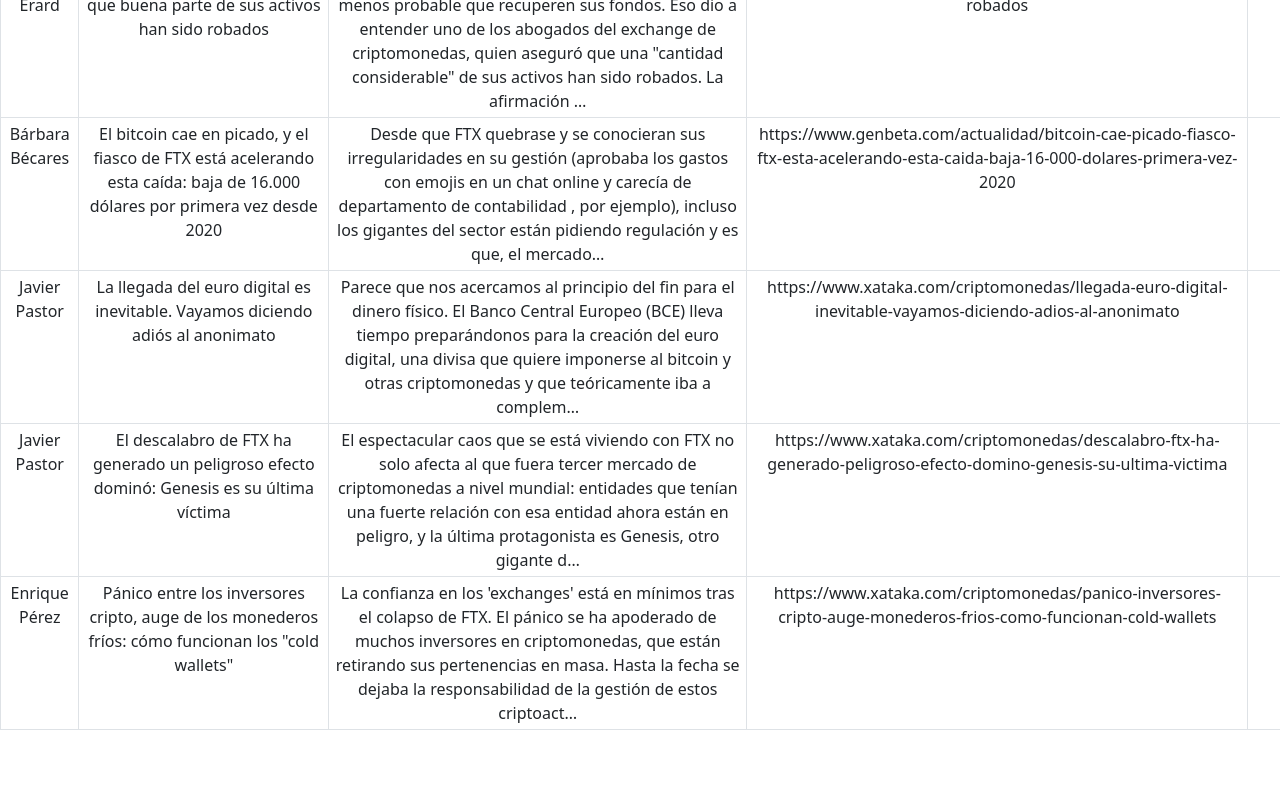
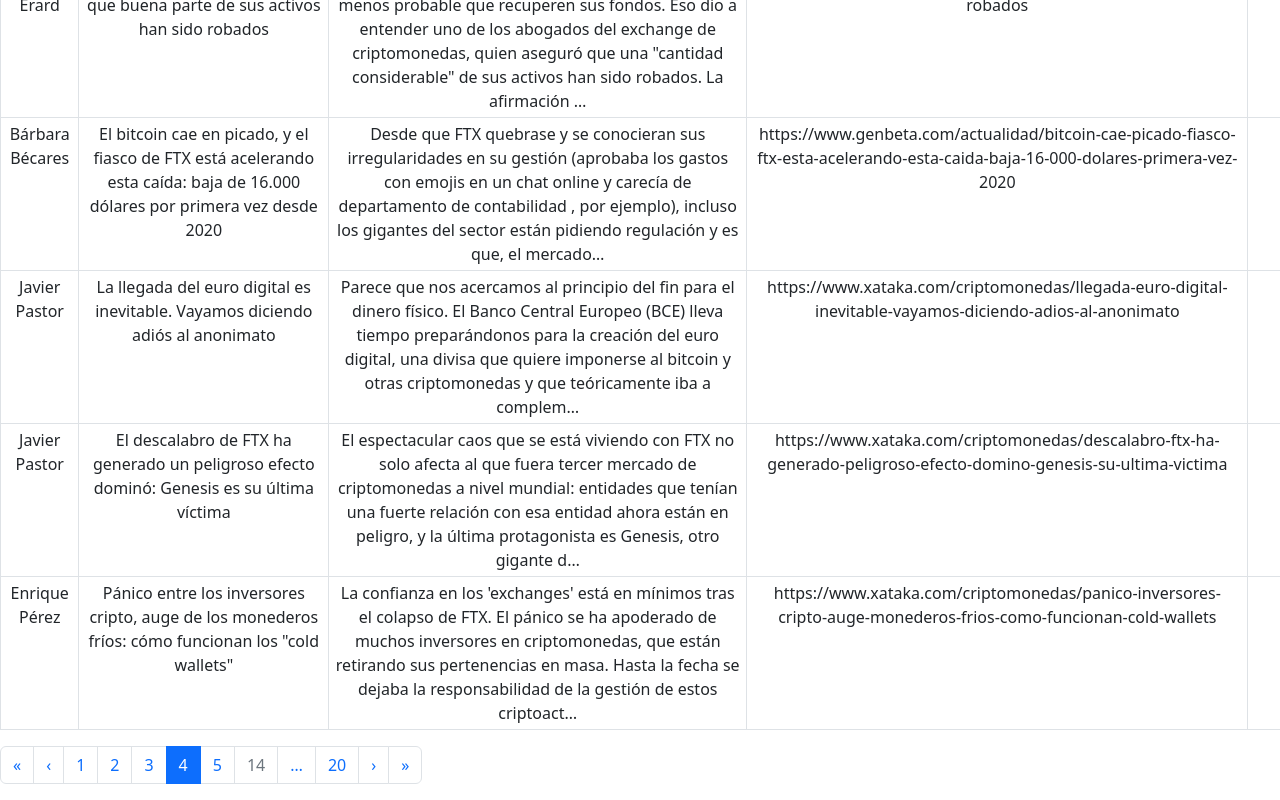
Before and after one commit to zalazarleandrodavid/Busqueda, a React (Create React App) app: page / in a window 1280 px wide. Shown: the part 932-1732 px from the top of the page. Before the commit the page ends 1678 px from the top, so only its background shows below. Built offline with nearby package versions, Linux system fonts and the light colour scheme.

Commit message:
Paginador

```diff
--- a/package.json
+++ b/package.json
@@ -14,6 +14,7 @@
     "bootstrap": "^5.2.3",
     "react": "^18.2.0",
     "react-bootstrap": "^2.6.0",
+    "react-data-table-component": "^7.5.3",
     "react-dom": "^18.2.0",
     "react-scripts": "5.0.1",
     "web-vitals": "^2.1.4"
--- a/src/App.js
+++ b/src/App.js
@@ -2,6 +2,9 @@
 import Search from './components/search/Search';
 import Loanding from './components/loanding/Loanding';
 import Noticias from './components/noticias/Noticias';
+import Paginador from './components/paginador/Paginador';
+
+
 
 
 function App() {
@@ -10,6 +13,8 @@
       <Search/>
       <Loanding/>
       <Noticias/>
+      <Paginador/>
+
 
     </div>
   );
--- a/src/components/paginador/paginador.jsx
+++ b/src/components/paginador/paginador.jsx
@@ -0,0 +1,25 @@
+import React from 'react';
+import Pagination from 'react-bootstrap/Pagination';
+
+
+function Paginador() {
+  return (
+    <Pagination>
+      <Pagination.First />
+      <Pagination.Prev />
+      <Pagination.Item>{1}</Pagination.Item>
+
+      <Pagination.Item>{2}</Pagination.Item>
+      <Pagination.Item>{3}</Pagination.Item>
+      <Pagination.Item active>{4}</Pagination.Item>
+      <Pagination.Item>{5}</Pagination.Item>
+      <Pagination.Item disabled>{14}</Pagination.Item>
+
+      <Pagination.Ellipsis />
+      <Pagination.Item>{20}</Pagination.Item>
+      <Pagination.Next />
+      <Pagination.Last />
+    </Pagination>
+  );
+}
+export default Paginador;
--- a/src/components/search/search.jsx
+++ b/src/components/search/search.jsx
@@ -2,6 +2,7 @@
 import { useEffect, useState } from 'react';
 import axios from "axios";
 import "bootstrap/dist/css/bootstrap.min.css";
+import { Button } from "react-bootstrap";
 
 
 function Search() {
@@ -21,6 +22,8 @@
     useEffect(() => {
       peticionGet();
     }, []) */
+  const [usuarios, setUsuarios] = useState([]);
+  const [busqueda, setBusqueda] = useState("");
 
   return (
     <>
@@ -28,7 +31,14 @@
       <div>
         <div className="input-group mb-3">
 
-          <input type="text" className="form-control" placeholder="Username" aria-label="Username" aria-describedby="basic-addon1" />
+          <input type="text" className="form-control" placeholder="Username" aria-label="Username" aria-describedby="basic-addon1"
+            onChange={(event) => setBusqueda(event.target.value)}
+
+          />
+          {busqueda.length >= 3 &&
+
+            <Button>buscar</Button>
+          }
 
 
         </div>
```
Also changed, not shown: 1 other file (tests, documents, lock files or other folders). Lines whose indentation alone changed are shown as unchanged.
